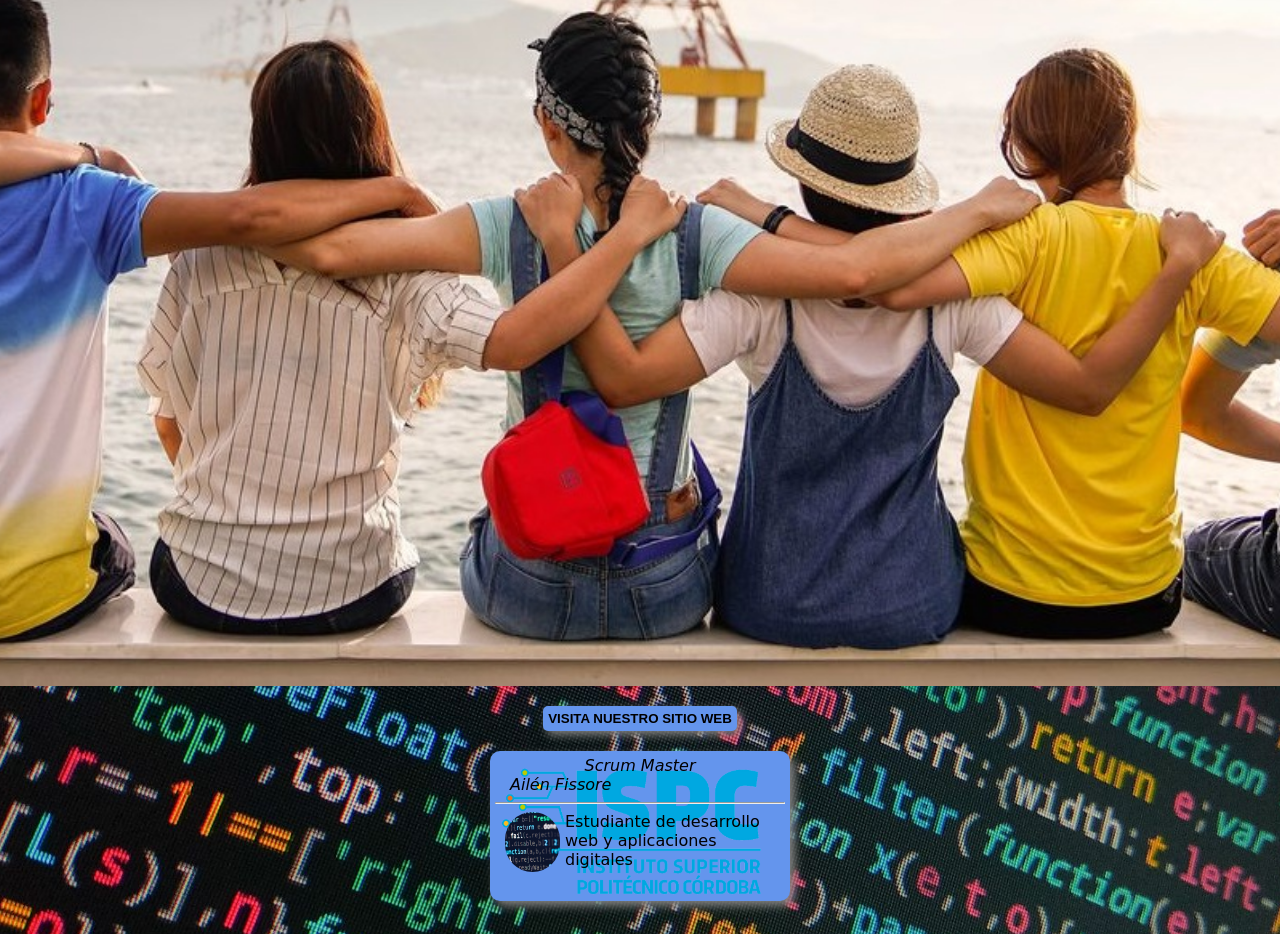
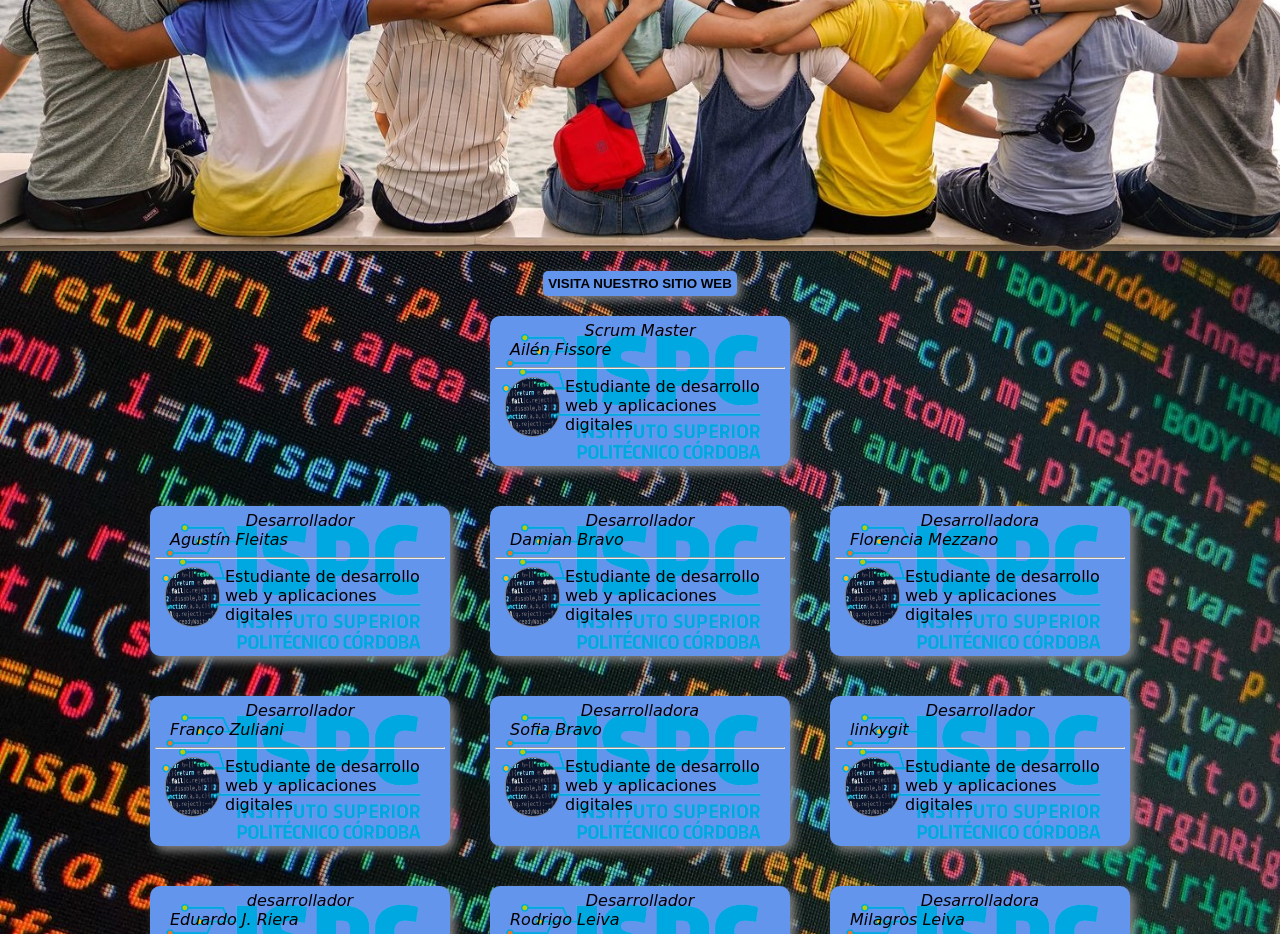
Before and after one commit to Eduardo-Riera/Presentacion, a plain HTML site: page index.html in a window 1280 px wide. Shown: the part 234-1168 px from the top of the page. Drawn offline with Linux system fonts and the light colour scheme.

Commit message:
Modificacion

```diff
--- a/index.html
+++ b/index.html
@@ -12,15 +12,15 @@
 </head>
 <body>
 	<header>
-		<div class="cabecera">
+		<div class="header-1">
 			<h3 class='presentacion'>GRAN GRUPO GRAN</h3>
 		</div>
 	</header>
-	<nav  class="enlace">
+	<div  class="enlace">
 		<form action="http://www.google.com">
 			<button class="boton">VISITA NUESTRO SITIO WEB</button>
 		</form>
-	</nav>
+	</div>
 	<section>
 		<div class="master">
 			<div  class='etiqueta'>
@@ -62,8 +62,8 @@
 				</div>
 			</div>
 			<div class='etiqueta'>
-				<p class="titulo-targeta">Desarrollador</p>
-				<p class="nombre">Flor Mezzano</p><hr>
+				<p class="titulo-targeta">Desarrolladora</p>
+				<p class="nombre">Florencia Mezzano</p><hr>
 				<div class='foto'>
 					<div class='retoqueFoto'>
 						<img src="imagenes/recorte.jpg" width="55" height="60" alt="Flor Mezzano" title='Flor Mezzano'>
@@ -88,7 +88,7 @@
 				</div>
 			</div>
 			<div class='etiqueta'>
-				<p class="titulo-targeta">Desarrollador</p>
+				<p class="titulo-targeta">Desarrolladora</p>
 				<p class="nombre">Sofia Bravo</p><hr>
 				<div class='foto'>
 					<div class='retoqueFoto'>
@@ -138,7 +138,7 @@
 				</div>
 			</div>
 			<div class='etiqueta'>
-				<p class="titulo-targeta">Desarrollador</p>
+				<p class="titulo-targeta">Desarrolladora</p>
 				<p class="nombre">Milagros Leiva</p><hr>
 				<div class='foto'>
 					<div class='retoqueFoto'>
--- a/styles.css
+++ b/styles.css
@@ -11,19 +11,15 @@ body{
 }
 .presentacion{
 	font-size: 100px;
-	padding-top: 5px;
-	padding-bottom: 200px;
 	font-family: sans-serif;
 	text-align: center;
-	color: cornflowerblue;
+	color: rgb(53, 119, 241);
 	text-shadow: 5px 5px 10px black;
-	width: 100%;
-}
-.cabecera{
-	text-align: center;
 }
 header{
 	display: flex;
+	padding-bottom: 170px;
+	object-fit: cover;
 	justify-content: center;
 	background-image: url("imagenes/image-header.jpg");
 	image-rendering: optimizeSpeed;
@@ -71,12 +67,15 @@ p{
 }
 .retoqueFoto img {
 	border-radius: 30px;
+	border: 1px;
+	border-style: solid;
+	border-color: gray;
 }
 .retoqueFoto{
 	transition: 0.4s ease;
 }
 .retoqueFoto:hover{
-	transform: scale(3, 3);
+	transform: scale(2.3);
 }
 .etiqueta {
 	font-style: italic;
@@ -137,13 +136,13 @@ p{
 @media screen and (max-width: 2000px){
 	.presentacion{
 		font-size: 100px;
-		padding-bottom: 600px;
+		/* padding-bottom: 600px; */
 	}
 }
 @media screen and (max-width: 1000px){
 	.presentacion{
 		font-size: 65px;
-		padding-bottom: 400px;
+		/* padding-bottom: 400px; */
 	}
 }
 @media screen and (max-width: 600px){
```
